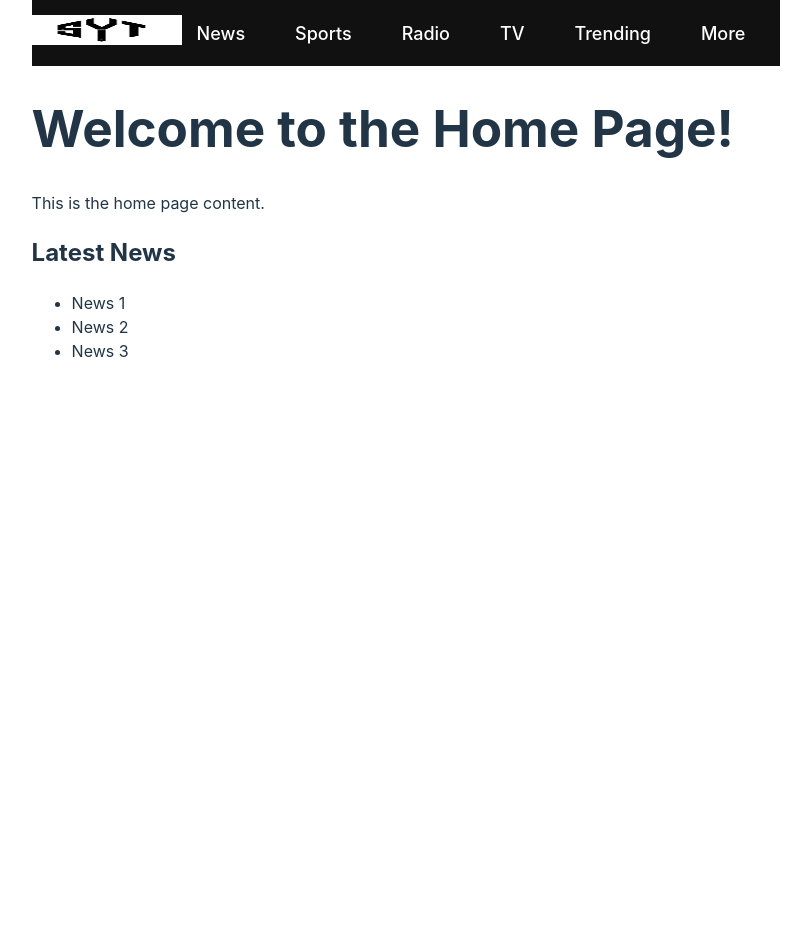
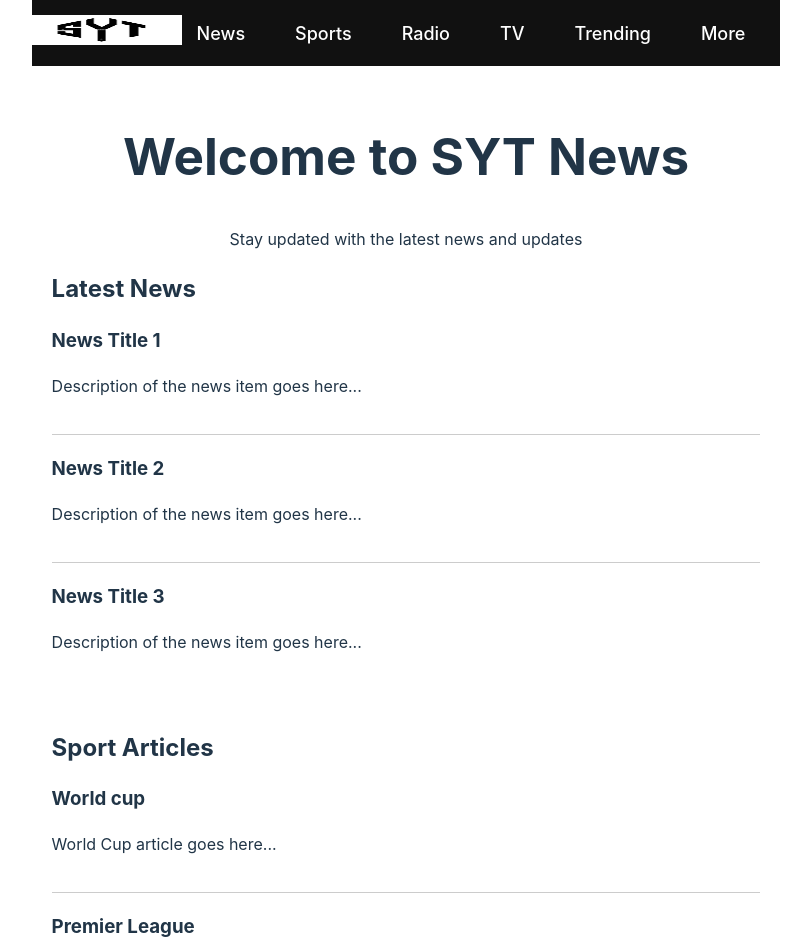
Before and after one commit to Trev241/news, a React (Vite) app: page / in a window 1280 px wide. Shown: the top 952 px of the page, without its empty margins (234-1045 px from the left). Before the commit the page ends 800 px from the top, so only its background shows below. Built offline with nearby package versions, Linux system fonts and the light colour scheme.

Commit message:
[feature] update Home page

```diff
--- a/src/App.jsx
+++ b/src/App.jsx
@@ -1,6 +1,6 @@
 import React from 'react';
 import { BrowserRouter as Router, Route, Switch } from 'react-router-dom';
-import Home from './pages/Home';
+import Home from './pages/Home/Home.jsx';
 import News from './pages/News';
 import Sport from './pages/Sport.jsx'
 import Radio from './pages/Radio.jsx'
--- a/src/pages/Home.jsx
+++ /dev/null
@@ -1,20 +0,0 @@
-import React from 'react';
-import NavBar from '../components/NavBar/NavBar.jsx';
-
-const Home = () => {
-   return (
-      <div>
-         <NavBar />
-         <h1>Welcome to the Home Page!</h1>
-         <p>This is the home page content.</p>
-         <h2>Latest News</h2>
-         <ul>
-            <li>News 1</li>
-            <li>News 2</li>
-            <li>News 3</li>
-         </ul>
-      </div>
-   );
-};
-
-export default Home;
--- /dev/null
+++ b/src/pages/Home/Home.css
@@ -0,0 +1,27 @@
+.home {
+   max-width: 1200px;
+   margin: 0 auto;
+   padding: 20px;
+}
+
+.top-section {
+   text-align: center;
+   margin-bottom: 20px;
+}
+
+.latest-news-section,
+.featured-section {
+   margin-bottom: 40px;
+}
+
+.news-item,
+.article {
+   border-bottom: 1px solid #ccc;
+   padding-bottom: 20px;
+   margin-bottom: 20px;
+}
+
+.news-item:last-child,
+.article:last-child {
+   border-bottom: none;
+}
--- /dev/null
+++ b/src/pages/Home/Home.jsx
@@ -0,0 +1,50 @@
+import React from 'react';
+import NavBar from '../../components/NavBar/NavBar.jsx';
+import './Home.css';
+
+const Home = () => {
+   return (
+      <div>
+         <NavBar/>
+
+         <div className="home">
+            <section className="top-section">
+               <h1>Welcome to SYT News</h1>
+               <p>Stay updated with the latest news and updates</p>
+            </section>
+            <section className="latest-news-section">
+               <h2>Latest News</h2>
+               <div className="news-item">
+                  <h3>News Title 1</h3>
+                  <p>Description of the news item goes here...</p>
+               </div>
+               <div className="news-item">
+                  <h3>News Title 2</h3>
+                  <p>Description of the news item goes here...</p>
+               </div>
+               <div className="news-item">
+                  <h3>News Title 3</h3>
+                  <p>Description of the news item goes here...</p>
+               </div>
+            </section>
+            <section className="featured-section">
+               <h2>Sport Articles</h2>
+               <div className="article">
+                  <h3>World cup</h3>
+                  <p>World Cup article goes here...</p>
+               </div>
+               <div className="article">
+                  <h3>Premier League</h3>
+                  <p>Premier League article goes here...</p>
+               </div>
+               <div className="article">
+                  <h3>NBA</h3>
+                  <p>NBA article goes here...</p>
+               </div>
+            </section>
+         </div>
+      </div>
+   );
+};
+
+export default Home;
```
